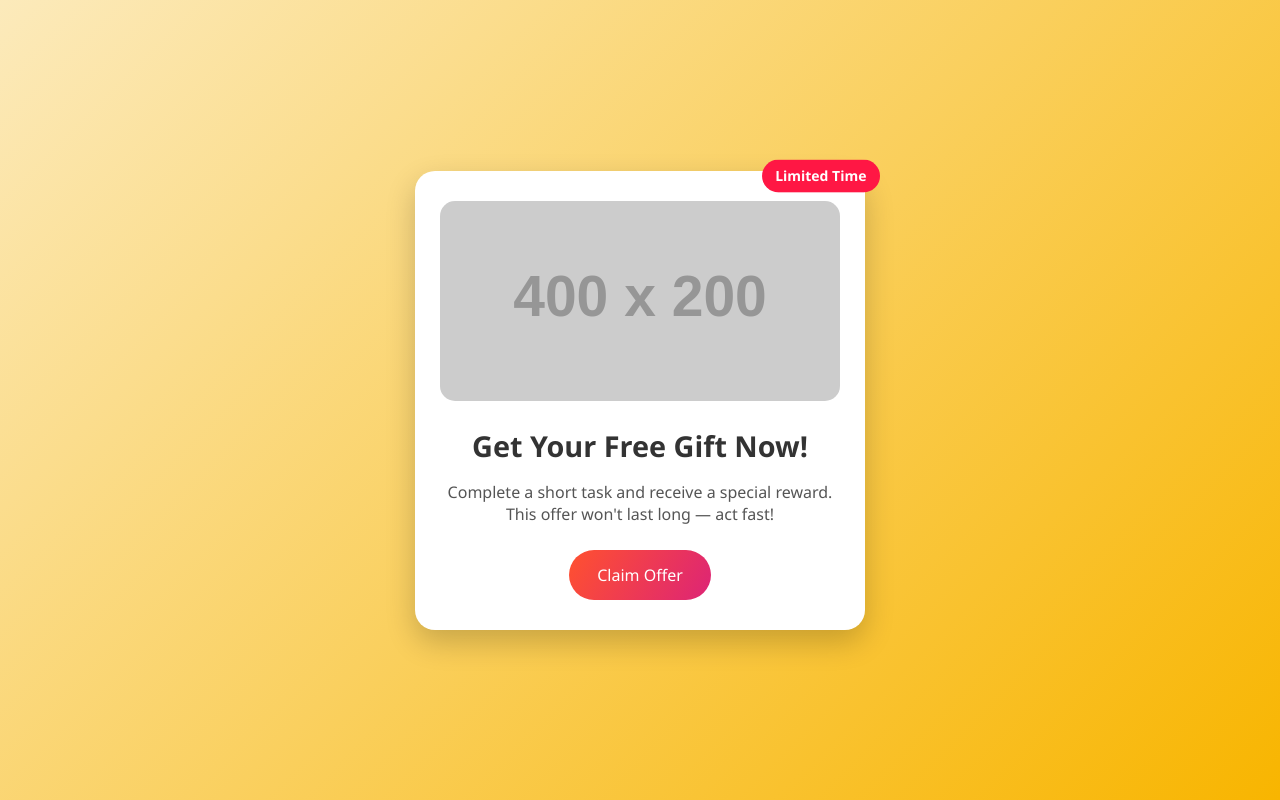
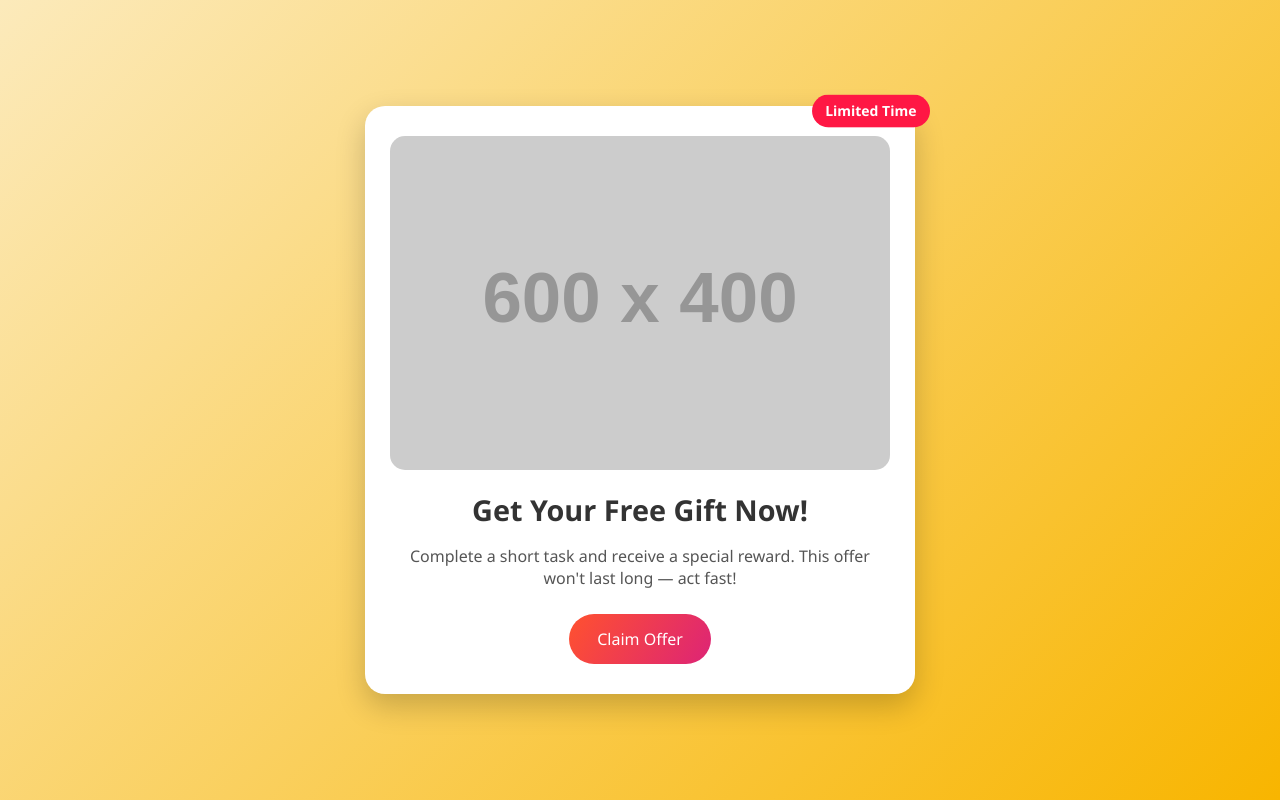
Before and after one commit to meroitachi/RushMyOffer, a plain HTML site: page template.html in a window 1280 px wide. Drawn offline with Linux system fonts and the light colour scheme; placeholder pictures from the web are drawn by us.

Commit message:
Update template.html

```diff
--- a/template.html
+++ b/template.html
@@ -19,8 +19,8 @@
       border-radius: 20px;
       padding: 30px 25px;
       box-shadow: 0 12px 30px rgba(0,0,0,0.2);
-      max-width: 400px;
-      width: 90%;
+      max-width: 500px;
+      width: 95%;
       text-align: center;
       position: relative;
       animation: floatIn 0.5s ease-in-out;
@@ -29,10 +29,18 @@
       from { transform: translateY(30px); opacity: 0; }
       to { transform: translateY(0); opacity: 1; }
     }
-    .container img {
+    .image-wrapper {
       width: 100%;
+      max-height: 400px;
+      overflow: hidden;
       border-radius: 15px;
       margin-bottom: 20px;
+    }
+    .image-wrapper img {
+      width: 100%;
+      height: auto;
+      object-fit: contain;
+      display: block;
     }
     h1 {
       font-size: 1.8rem;
@@ -80,7 +88,9 @@
 <body>
   <div class="container">
     <div class="flash">Limited Time</div>
-    <img src="https://via.placeholder.com/400x200" alt="Offer Image">
+    <div class="image-wrapper">
+      <img src="https://via.placeholder.com/600x400" alt="Offer Banner">
+    </div>
     <h1>Get Your Free Gift Now!</h1>
     <p>Complete a short task and receive a special reward. This offer won't last long — act fast!</p>
     <a href="https://your-cpa-link.com" class="cta-button" target="_blank">Claim Offer</a>
```
